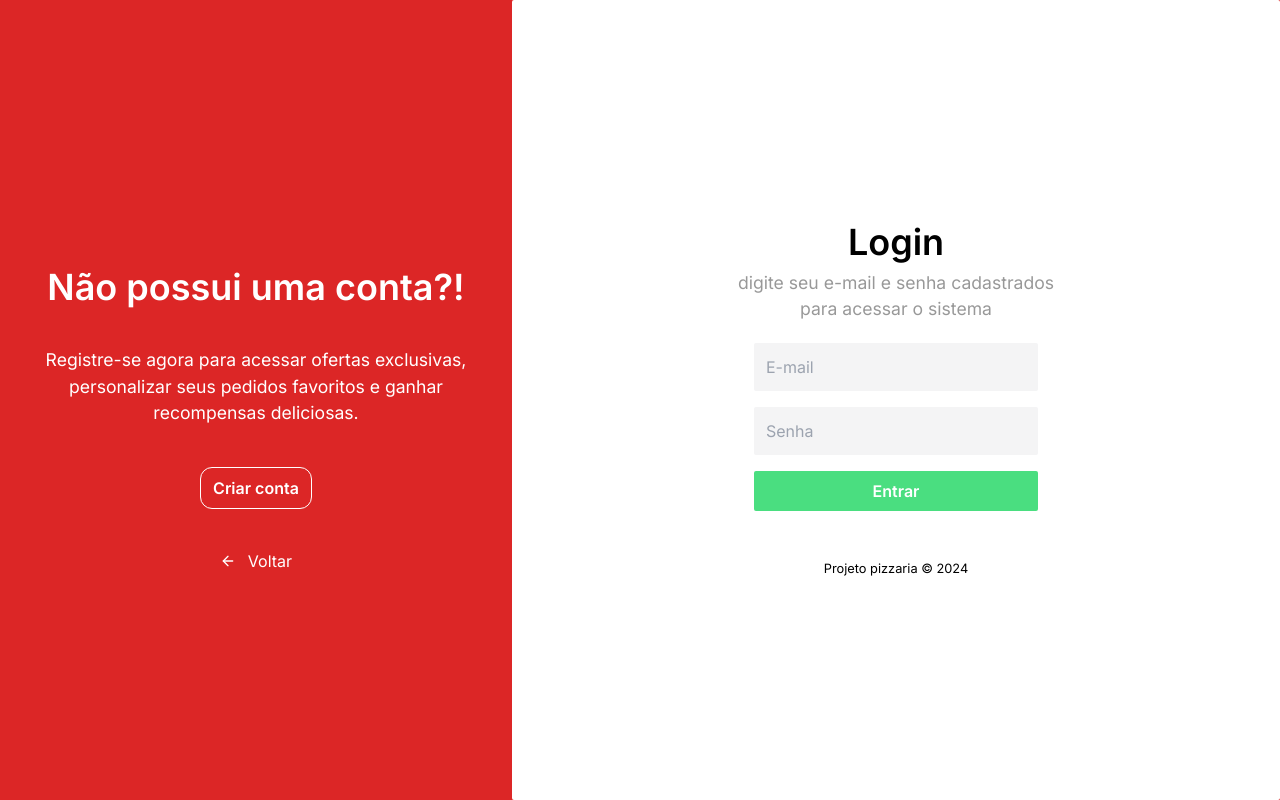
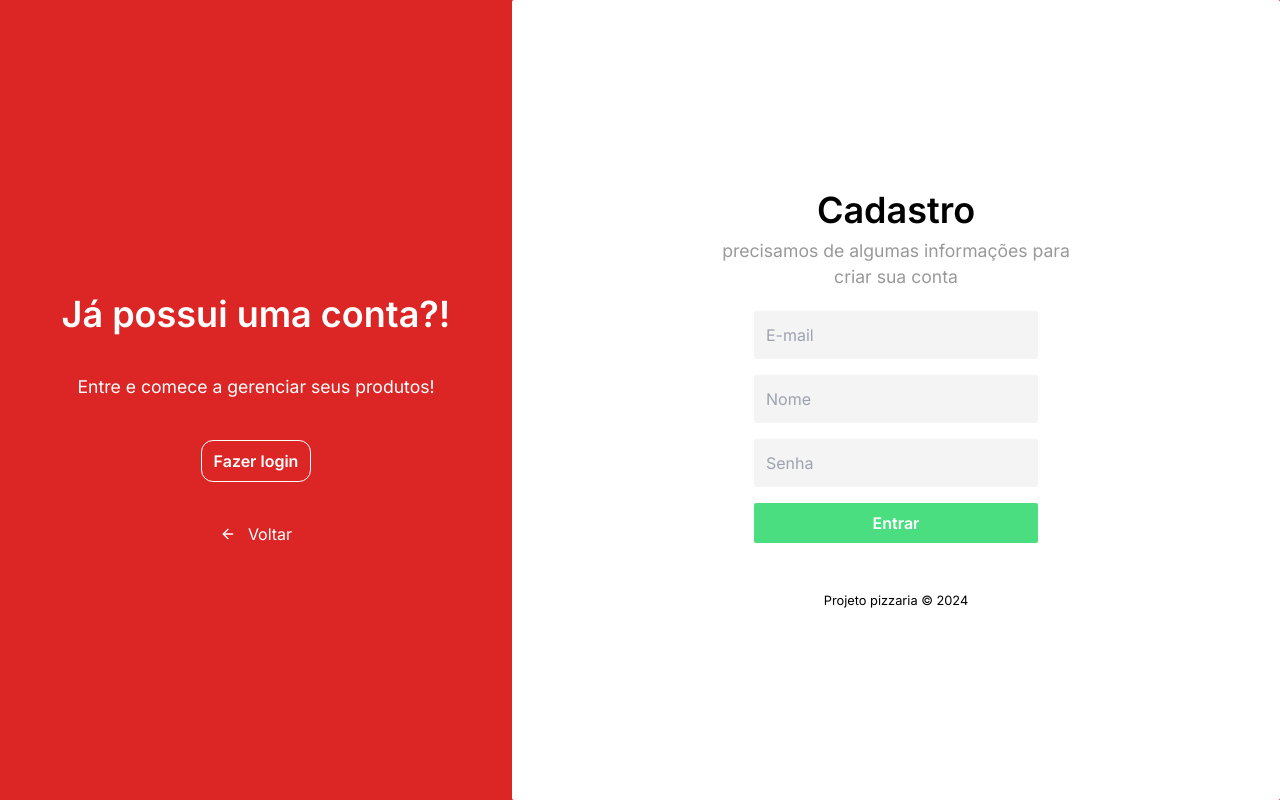
Before and after one commit to gsTavares/pizzaria-react-next-js, a Next.js app: page /login in a window 1280 px wide. Both pictures are taken after a click on the button "Criar conta". Built offline with nearby package versions, Linux system fonts and the light colour scheme.

Commit message:
feat: register user method

```diff
--- a/src/app/login/actions.ts
+++ b/src/app/login/actions.ts
@@ -7,8 +7,42 @@ export const login = async (prevState: any, formData: FormData) => {
 
     const loginRequest = {
         email: formData.get('email'),
-        senha: formData.get('senha')
+        senha: formData.get('senha'),
+        nome: formData.get('nome')
     }
+
+    if (loginRequest.nome && loginRequest.nome !== '') {
+        const registerResponse = await fetch('http://localhost:3333/user', {
+            method: 'POST',
+            body: JSON.stringify(loginRequest),
+            headers: {
+                'Content-Type': 'application/json'
+            }
+        });
+
+        const registerData = await registerResponse.json();
+
+        if (registerResponse.status === 200) {
+
+            return await doLogin(loginRequest);
+
+        } else {
+
+            return {
+                message: registerData.error
+            };
+
+        }
+
+    } else {
+
+        return await doLogin(loginRequest);
+
+    }
+
+}
+
+const doLogin = async (loginRequest: any) => {
 
     const loginResponse = await fetch('http://localhost:3333/session', {
         method: 'POST',
--- a/src/app/login/page.tsx
+++ b/src/app/login/page.tsx
@@ -4,6 +4,7 @@ import { login } from "./actions";
 import { useFormState, useFormStatus } from 'react-dom';
 import { FiArrowLeft } from "react-icons/fi";
 import Link from 'next/link';
+import { useState } from "react";
 
 const initialState = {
     message: '',
@@ -13,18 +14,20 @@ export default function Login() {
 
     const { pending } = useFormStatus();
     const [loginState, loginAction] = useFormState(login, initialState);
+    const [register, setRegister] = useState(false);
 
     return (
         <div className="min-h-[100vh] grid lg:grid-cols-5 bg-red-600">
             <div className="flex flex-col items-center lg:justify-center lg:col-span-2 px-5 text-white my-10">
                 <h2 className="text-center my-10 text-4xl font-semibold">
-                    Não possui uma conta?!
+                    {register ? 'Já possui uma conta?!' : 'Não possui uma conta?!'}
                 </h2>
                 <small className="block text-center text-[1.1rem]">
-                    Registre-se agora para acessar ofertas exclusivas, personalizar seus pedidos favoritos e ganhar recompensas deliciosas.
+                    {register ? 'Entre e comece a gerenciar seus produtos!' : 'Registre-se agora para acessar ofertas exclusivas, personalizar seus pedidos favoritos e ganhar recompensas deliciosas.'}
                 </small>
                 <div className="mt-10">
-                    <button className="border border-white rounded-xl px-3 py-2 font-semibold hover:bg-white hover:text-black transition-colors" title="Criar conta">Criar conta</button>
+                    <button className="border border-white rounded-xl px-3 py-2 font-semibold hover:bg-white hover:text-black transition-colors" title="Criar conta"
+                        onClick={() => setRegister(!register)}>{register ? 'Fazer login' : 'Criar conta'}</button>
                     <Link href={'/'}>
                         <div className="text white mt-10 text-center flex items-center justify-center gap-3">
                             <FiArrowLeft />
@@ -34,13 +37,17 @@ export default function Login() {
                 </div>
             </div>
             <form action={loginAction} className="h-[100%] rounded-sm flex flex-col items-center bg-white -order-1 lg:justify-center lg:order-1 lg:bg-gradient-to-b lg:col-span-3 p-5">
-                <h2 className="mb-2 font-semibold text-4xl">Login</h2>
+                <h2 className="mb-2 font-semibold text-4xl">{ register ? 'Cadastro' : 'Login' }</h2>
                 <small className="block text-center text-[1.1rem] opacity-40 mb-5 w-auto lg:max-w-[350px]">
-                    digite seu e-mail e senha cadastrados para acessar o sistema
+                    {register ? 'precisamos de algumas informações para criar sua conta' : 'digite seu e-mail e senha cadastrados para acessar o sistema'}
                 </small>
                 <div className="w-full flex flex-col px-10 lg:max-w-[50%]">
                     <input type="email" name="email" required className="p-3 rounded-sm text-black bg-zinc-100" placeholder="E-mail" />
                 </div>
+
+                {register ? <div className="mt-4 w-full flex flex-col px-10 lg:max-w-[50%]">
+                    <input type="text" name="nome" required className="p-3 rounded-sm text-black bg-zinc-100" placeholder="Nome" />
+                </div> : null}
 
                 <div className="mt-4 w-full flex flex-col px-10 lg:max-w-[50%]">
                     <input type="password" name="senha" required className="p-3 rounded-sm text-black bg-zinc-100" placeholder="Senha" />
--- a/src/app/products/actions.ts
+++ b/src/app/products/actions.ts
@@ -1,6 +1,7 @@
 'use server'
 
 import { cookies } from "next/headers";
+import { redirect } from "next/navigation";
 
 export const createProduct = async (prevState: any, formData: FormData) => {
 
@@ -56,3 +57,8 @@ export const getCategories = async () => {
     return data;
 
 }
+
+export const logout = async (formData: any) => {
+    cookies().delete('session');
+    redirect('/');
+}
--- a/src/app/products/page.tsx
+++ b/src/app/products/page.tsx
@@ -3,7 +3,7 @@
 import { useEffect, useMemo, useRef, useState } from "react";
 import { useFormState } from "react-dom";
 import { FiMenu, FiTag, FiX } from "react-icons/fi";
-import { createProduct, getCategories, getProducts } from "./actions";
+import { createProduct, getCategories, getProducts, logout } from "./actions";
 
 type Product = {
     id: string,
@@ -100,7 +100,9 @@ export default function Products() {
                         <FiTag />
                     </li>
                     <li className="mt-3">
-                        <button className="border border-red-600 rounded-xl px-4 py-2 text-red-600 w-[50%]">Logout</button>
+                        <form action={logout}>
+                            <button className="border border-red-600 rounded-xl px-4 py-2 text-red-600 w-[50%]">Logout</button>
+                        </form>
                     </li>
                 </ul>
             </nav>
@@ -126,7 +128,9 @@ export default function Products() {
                             </ul>
                         </nav>
                         <div>
-                            <button className="lg:border lg:border-red-600 lg:rounded-xl lg:px-4 lg:py-2 lg:text-red-600 lg:hover:bg-red-600 lg:hover:text-white">Logout</button>
+                            <form action={logout}>
+                                <button className="lg:border lg:border-red-600 lg:rounded-xl lg:px-4 lg:py-2 lg:text-red-600 lg:hover:bg-red-600 lg:hover:text-white">Logout</button>
+                            </form>
                         </div>
                     </div>
                 </header>
```
